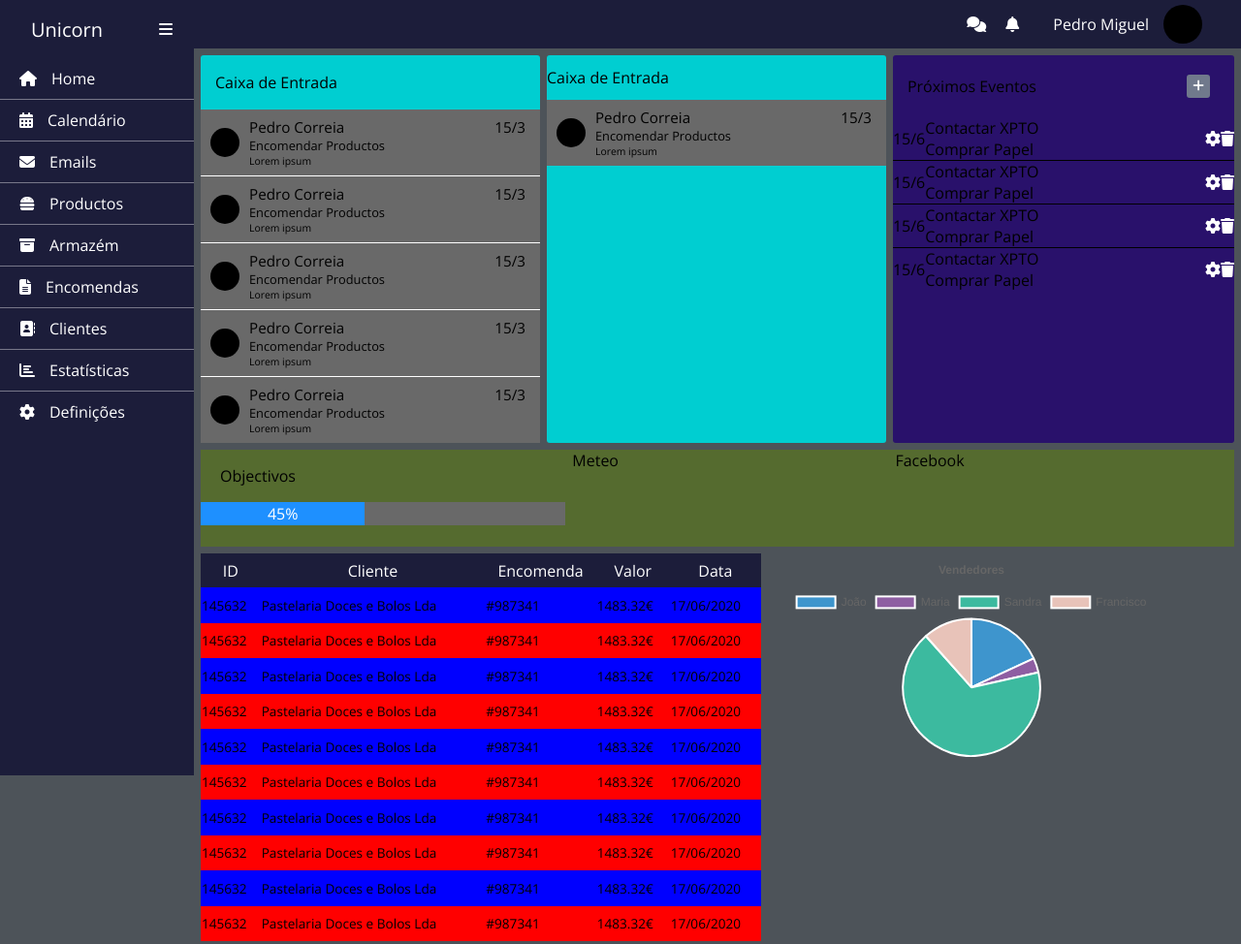
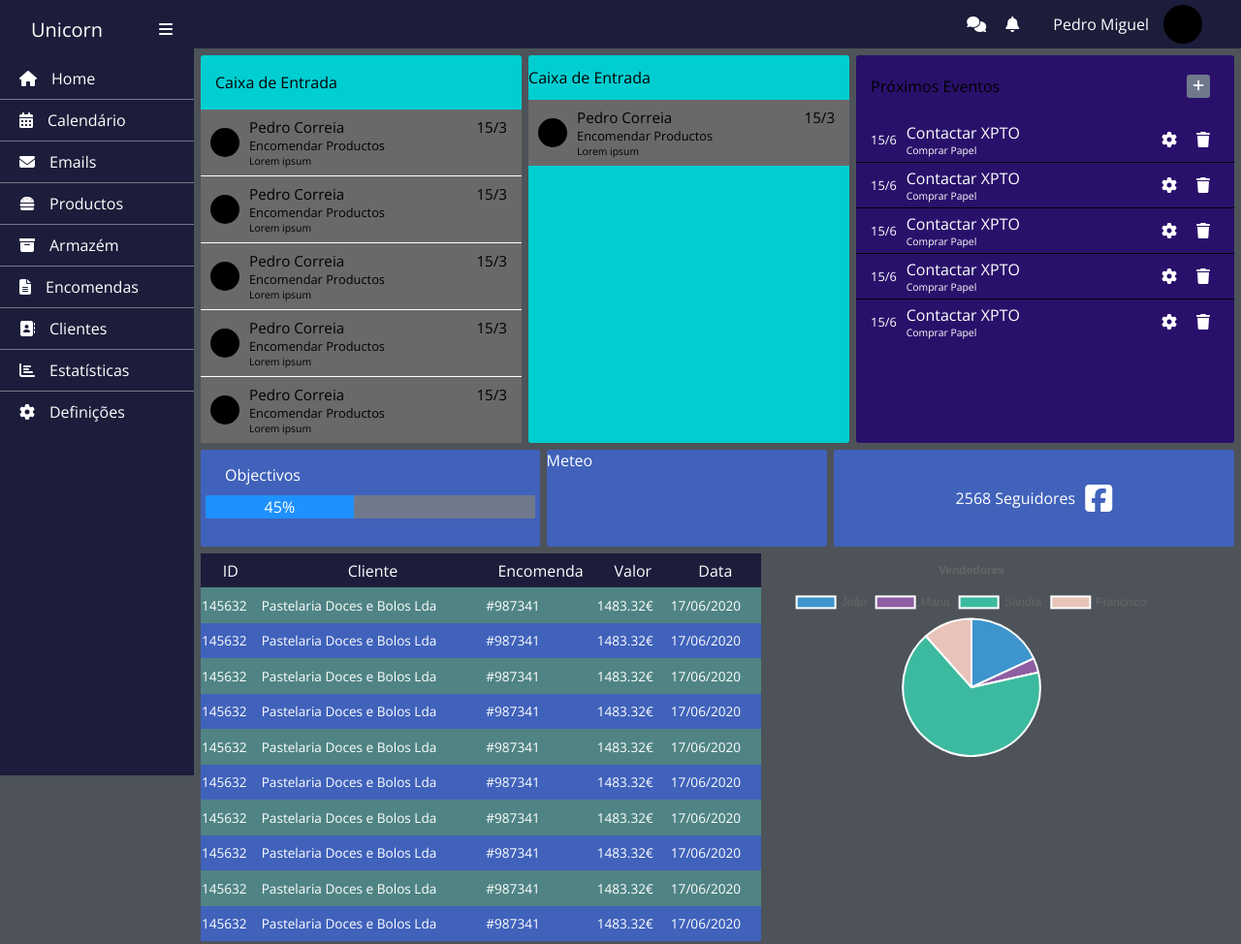
Before and after one commit to iuri3d/Projecto_old, a website: page index.html in a window 1280 px wide. Shown: the whole page at 97% size. Drawn offline with nearby package versions, Linux system fonts and the light colour scheme.

Commit message:
border-radius, colors, margins

```diff
--- a/css/_maincontent.scss
+++ b/css/_maincontent.scss
@@ -19,7 +19,7 @@
 
 .middlerow{
     height: 100px;
-    background-color: darkolivegreen;
+
 
     .flex-item:nth-of-type(1){flex-grow: 1;}
     .flex-item:nth-of-type(2){flex-grow: 1;}
@@ -122,31 +122,91 @@
 
 .list{
     justify-content: space-between;
+    color: $textcolor;
+    font-weight: $textlight;
+
+    .eventdate{
+        font-size: $mailsubject;
+        margin-left: 10px;
+    }
+
+    .flexcolumn{
+
+        margin-left: 10px;
+    }
+
+    .eventstitle{
+        margin: 12px 0;
+        font-size: $mailsubject;
+    }
+
+    .eventtext{
+        font-size: $mailtext;
+        font-weight: $textregular;
+    }
+    .eventutils{
+        margin-right: 10px;
+
+        i{
+            margin: 0 10px;
+        }
+    }
 }
 
 
+
+
+///////////////////////////////////////MIDDLEROW//////////////////////////////////////////////
 .saleobjectives{
-
+    background-color: #4062BB;
+    border-radius: 3px;
     p{
+        margin: 10px 0;
         padding-left: 20px;
+        color: $textcolor;
     }
 }
 
 .progressbar{
+    border-radius: 2px;
+    background-color: #70798C;
     width: 100%;
-    background-color: dimgray;
     .bar{
         justify-content: space-around;
         height: 1.5rem;
         width: 45%;
         background-color: dodgerblue;
         color: white;
+        border-radius: 2px 0 0 2px;
     }
+}
+
+.weather{
+    color: $textcolor;
+    background-color: #4062BB;
+    border-radius: 3px;
+}
+
+.social{
+    background-color: #4062BB;
+    border-radius: 3px;
+    color: $textcolor;
+
+    i{
+        color: $iconcolor;
+        font-size: 2rem;
+    }
+}
+
+/////////////////////////////////////////BOTTOMROW///////////////////////////////////////////////
+thead{
+    border-radius: 3px 3px 0 0;
 }
 
 .table-orders{
     width: 100%;
     border-spacing: 0;
+    color: $textcolor;
 
     .table-header{
         height: 35px;
@@ -164,12 +224,12 @@
         }
         tr {
             &:nth-child(even) {
-                background-color: red;
+                background-color: rgba($color: #4062BB, $alpha: 1);
             }
         }
         tr {
             &:nth-child(odd) {
-                background-color: blue;
+                background-color: rgba($color: #508484, $alpha: 1) ;
             }
         }
     }
--- a/index.html
+++ b/index.html
@@ -167,7 +167,7 @@
                             </button>
 
                         </div>
-                            <li class="list d-flex">
+                            <li class="list d-flex p-5">
                                 <div class="eventmain d-flex align-center">
                                     <div class="eventdate">15/6</div>
                                     <div class="flexcolumn">
@@ -180,7 +180,7 @@
                                     <i class="fas fa-trash"></i>
                                 </div>
                             </li>
-                            <li class="list d-flex">
+                            <li class="list d-flex p-5">
                                 <div class="eventmain d-flex align-center">
                                     <div class="eventdate">15/6</div>
                                     <div class="flexcolumn">
@@ -193,7 +193,7 @@
                                     <i class="fas fa-trash"></i>
                                 </div>
                             </li>
-                            <li class="list d-flex">
+                            <li class="list d-flex p-5">
                                 <div class="eventmain d-flex align-center">
                                     <div class="eventdate">15/6</div>
                                     <div class="flexcolumn">
@@ -206,7 +206,7 @@
                                     <i class="fas fa-trash"></i>
                                 </div>
                             </li>
-                            <li class="list d-flex">
+                            <li class="list d-flex p-5">
                                 <div class="eventmain d-flex align-center">
                                     <div class="eventdate">15/6</div>
                                     <div class="flexcolumn">
@@ -219,17 +219,34 @@
                                     <i class="fas fa-trash"></i>
                                 </div>
                             </li>
+                            <li class="list d-flex p-5">
+                                <div class="eventmain d-flex align-center">
+                                    <div class="eventdate">15/6</div>
+                                    <div class="flexcolumn">
+                                        <div class="eventtitle">Contactar XPTO</div>
+                                        <div class="eventtext">Comprar Papel</div>
+                                    </div>
+                                </div>
+                                <div class="eventutils d-flex align-center">
+                                    <i class="fas fa-cog"></i>
+                                    <i class="fas fa-trash"></i>
+                                </div>
+                            </li>
+
                     </div>
                 </div>
                 <div class="middlerow d-flex">
-                    <div class="saleobjectives flex-item">
+                    <div class="saleobjectives p-5 flex-item">
                         <p>Objectivos</p>
                         <div class="progressbar">
                             <div class="bar d-flex align-center">45%</div>
                         </div>
                     </div>
                     <div class="weather flex-item">Meteo</div>
-                    <div class="social flex-item">Facebook</div>
+                    <div class="social d-flex align-center just-center flex-item">
+                        <p class="p-5">2568 Seguidores</p>
+                        <i class=" p-5 fab fa-facebook-square"></i>
+                    </div>
                 </div>
                 <div class="bottomrow d-flex">
                     <div class="maintable flex-item">
@@ -315,7 +332,7 @@
                                 <td>17/06/2020</td>
                             </tr>
                         </tbody>
-                    </table>
+                        </table>
                     </div>
                     <div class="chart flex-item">
                         <canvas id="sellers"></canvas>
```
Also changed, not shown: css/main.css, 1 other file.
